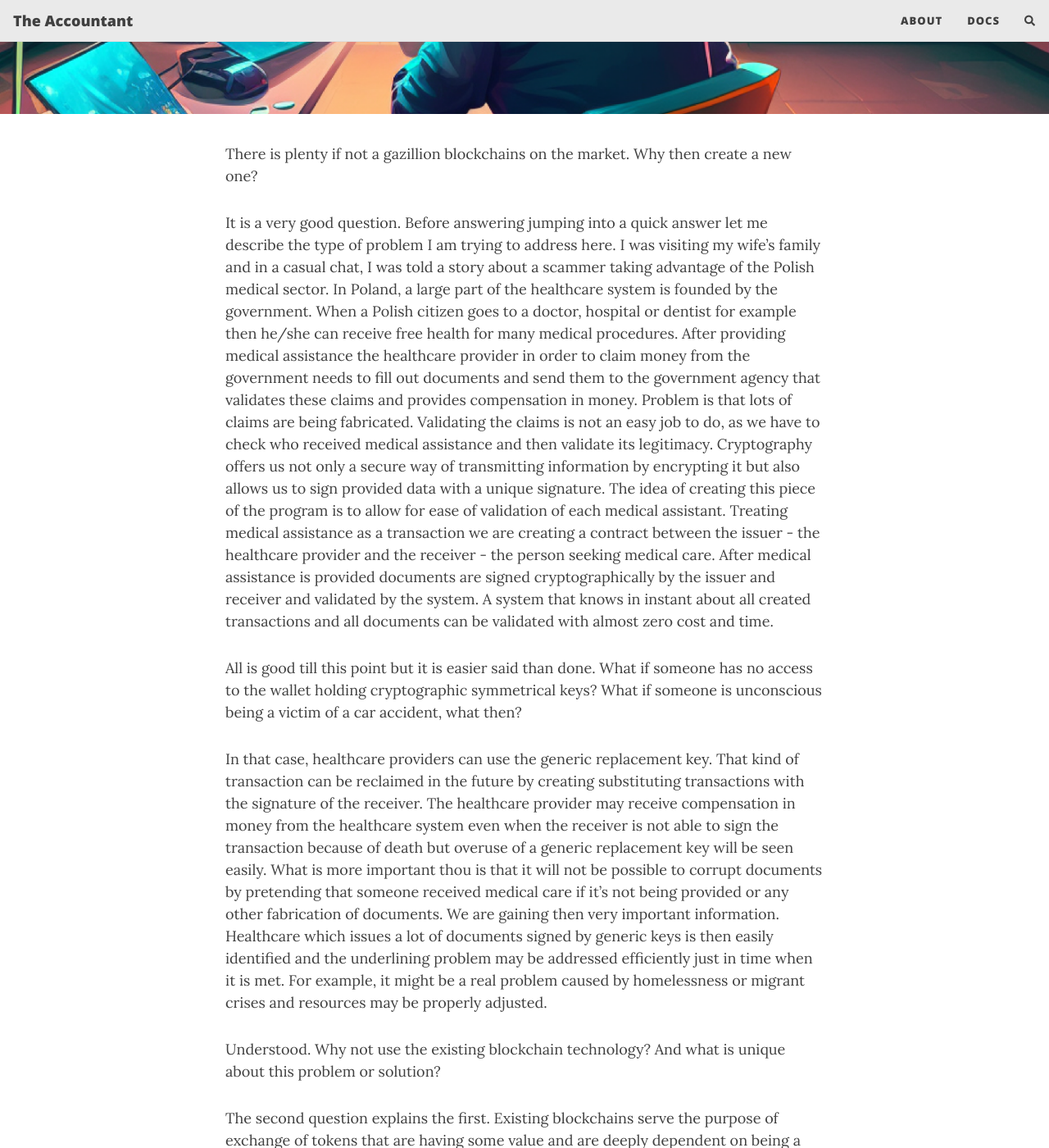
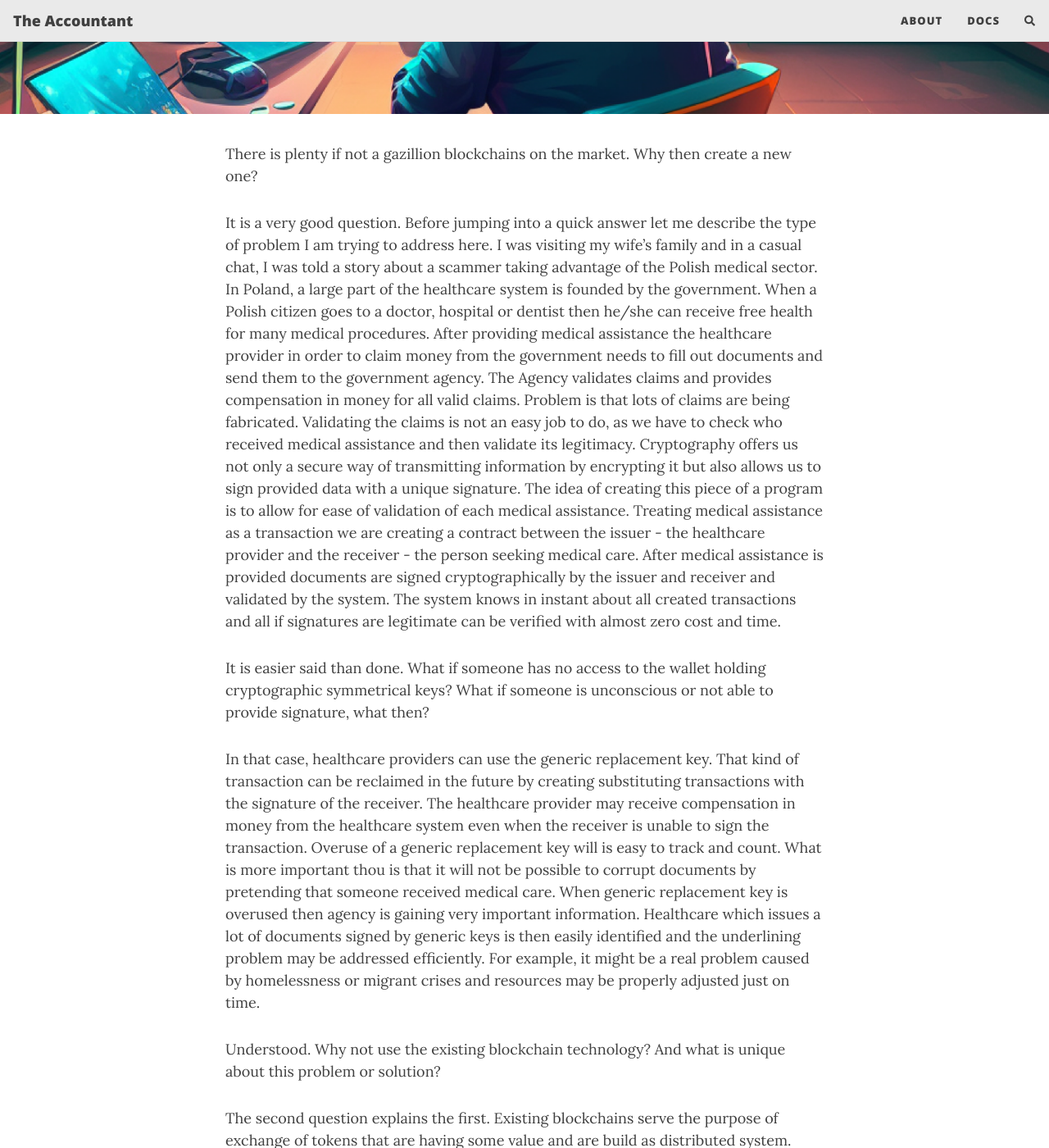
Before and after one commit to TheBlueDotGame/The-Accountant, a Jekyll site: the page built from docs/_posts/2023-04-14-wy-the-accountant.md, in a window 1280 px wide and 1400 px high, scrolled down 459 px. Shown: the whole window at 82% size. Built offline with Jekyll 4.4.1, drawn with Linux system fonts in a browser that asks for light colours; nearby versions of some CDN libraries; comment, search, counter and statistics services are not loaded; some of the changed text lies outside the part shown.

```diff
--- a/docs/_config.yml
+++ b/docs/_config.yml
@@ -103,7 +103,7 @@ feed_show_tags: true
 post_search: true
 
 # Add a button in the footer to edit the current page. Only works if your website is hosted on GitHub
-edit_page_button: true
+edit_page_button: false
 
 # Allow sub-menu items (second-level navigation menu items) to be longer than the top-level menu
 # If this setting is off, then long sub-menu words might get cut off
--- a/docs/_posts/2023-04-14-wy-the-accountant.md
+++ b/docs/_posts/2023-04-14-wy-the-accountant.md
@@ -10,17 +10,17 @@ tags: [software, motives, description, explonations]
 
 There is plenty if not a gazillion blockchains on the market. Why then create a new one?
 
-It is a very good question. Before answering jumping into a quick answer let me describe the type of problem I am trying to address here.
-I was visiting my wife’s family and in a casual chat, I was told a story about a scammer taking advantage of the Polish medical sector. In Poland, a large part of the healthcare system is founded by the government. When a Polish citizen goes to a doctor, hospital or dentist for example then he/she can receive free health for many medical procedures. After providing medical assistance the healthcare provider in order to claim money from the government needs to fill out documents and send them to the government agency that validates these claims and provides compensation in money. Problem is that lots of claims are being fabricated. Validating the claims is not an easy job to do, as we have to check who received medical assistance and then validate its legitimacy.
-Cryptography offers us not only a secure way of transmitting information by encrypting it but also allows us to sign provided data with a unique signature.  The idea of creating this piece of the program is to allow for ease of validation of each medical assistant. Treating medical assistance as a transaction we are creating a contract between the issuer - the healthcare provider and the receiver - the person seeking medical care. After medical assistance is provided documents are signed cryptographically by the issuer and receiver and validated by the system. A system that knows in instant about all created transactions and all documents can be validated with almost zero cost and time.
+It is a very good question. Before jumping into a quick answer let me describe the type of problem I am trying to address here.
+I was visiting my wife’s family and in a casual chat, I was told a story about a scammer taking advantage of the Polish medical sector. In Poland, a large part of the healthcare system is founded by the government. When a Polish citizen goes to a doctor, hospital or dentist then he/she can receive free health for many medical procedures. After providing medical assistance the healthcare provider in order to claim money from the government needs to fill out documents and send them to the government agency. The Agency validates claims and provides compensation in money for all valid claims. Problem is that lots of claims are being fabricated. Validating the claims is not an easy job to do, as we have to check who received medical assistance and then validate its legitimacy.
+Cryptography offers us not only a secure way of transmitting information by encrypting it but also allows us to sign provided data with a unique signature.  The idea of creating this piece of a program is to allow for ease of validation of each medical assistance. Treating medical assistance as a transaction we are creating a contract between the issuer - the healthcare provider and the receiver - the person seeking medical care. After medical assistance is provided documents are signed cryptographically by the issuer and receiver and validated by the system. The system knows in instant about all created transactions and all if signatures are legitimate can be verified with almost zero cost and time.
 
-All is good till this point but it is easier said than done. What if someone has no access to the wallet holding cryptographic symmetrical keys? What if someone is unconscious being a victim of a car accident, what then?
+It is easier said than done. What if someone has no access to the wallet holding cryptographic symmetrical keys? What if someone is unconscious or not able to provide signature, what then?
 
-In that case, healthcare providers can use the generic replacement key. That kind of transaction can be reclaimed in the future by creating substituting transactions with the signature of the receiver. The healthcare provider may receive compensation in money from the healthcare system even when the receiver is not able to sign the transaction because of death but overuse of a generic replacement key will be seen easily. What is more important thou is that it will not be possible to corrupt documents by pretending that someone received medical care if it’s not being provided or any other fabrication of documents. We are gaining then very important information. Healthcare which issues a lot of documents signed by generic keys is then easily identified and the underlining problem may be addressed efficiently just in time when it is met. For example, it might be a real problem caused by homelessness or migrant crises and resources may be properly adjusted.
+In that case, healthcare providers can use the generic replacement key. That kind of transaction can be reclaimed in the future by creating substituting transactions with the signature of the receiver. The healthcare provider may receive compensation in money from the healthcare system even when the receiver is unable to sign the transaction. Overuse of a generic replacement key will is easy to track and count. What is more important thou is that it will not be possible to corrupt documents by pretending that someone received medical care. When generic replacement key is overused then agency is gaining very important information. Healthcare which issues a lot of documents signed by generic keys is then easily identified and the underlining problem may be addressed efficiently. For example, it might be a real problem caused by homelessness or migrant crises and resources may be properly adjusted just on time.
 
 Understood. Why not use the existing blockchain technology? And what is unique about this problem or solution?
 
-The second question explains the first. Existing blockchains serve the purpose of exchange of tokens that are having some value and are deeply dependent on being a distributed system. This problem requires a less complex solution where exchanging tokens and accounting for held assets by the participants isn’t required or even should be neglected. What we need here is a system for asymmetric cryptographically signed transactions that can be validated fast and a centralized blockchain that keeps history intact so no one will be able to rewrite past transactions. The only possibility is to update the blockchain. The peer-to-peer part will consist only of the validator’s logic which can be owned by any participant to ensure the whole system works as expected. The participant’s identity is not known to the system as well as the transaction details, which exist in a form of a hash.
+The second question explains the first. Existing blockchains serve the purpose of exchange of tokens that are having some value and are build as distributed system. Scammer problem descried here requires a less complex solution where exchanging tokens and accounting for held assets should be neglected. What we need here is a system for asymmetric cryptographically signed transactions that can be validated fast within a centralized blockchain that keeps rewrite past transactions impossible. New block can only be added, never updated. The peer-to-peer part will be replaced by the centralized blockchain REST API backend and subscribed validators to ensures the system works as expected. The participant’s identity will be kept as a public key that holds no personal data.
 
 So you say the transaction which is a signed document of received healthcare cannot be changed and is only accepted by the system when both; the issuer and receiver signatures are valid, yes?
 
@@ -28,7 +28,7 @@ Exactly.
 
 And the blockchain can be only updated? What if someone will lose the crypto wallet?
 
-The situation when someone will lose the crypto wallet is always possible. It might be the case that the crypto wallet is stolen too. In that case, this is the responsibility of the crypto wallet to inform the corresponding institution that the wallet is stolen or lost and the wallet will be blocked and a new wallet will be created and assigned to the person claiming the problem. Because of the fact that the only required information is a public key, there is no need of rewriting the blockchain or transactions. All transactions before the wallet change will be valid just from now on the old wallet public key will not be valid to validate new transactions, so it cannot be signed by the old private key. Each new transaction will require a new signature. How the process of issuing a new wallet will happen is up to the government on the institution controlling the system in that matter.
+The situation when someone will lose the crypto wallet is always possible. It might be the case that the crypto wallet is stolen too. In that case, this is the responsibility of the crypto wallet holder to inform the corresponding institution. That institution then will issue a token allowing to create a new wallet. Because of the fact that the only required information is a public key, there is no need of rewriting the blockchain or transactions. All transactions before the wallet change will be valid. From now on the old wallet public key will not be valid to validate new transactions, so it cannot be signed by the old private key. Each new transaction will require a new signature. Details on how the process of validating person and issuing a new wallet will happen is up to the mentioned institution.
 
 Voila.
 
```
Also changed, not shown: docs/about.md (+6 -4 lines).
